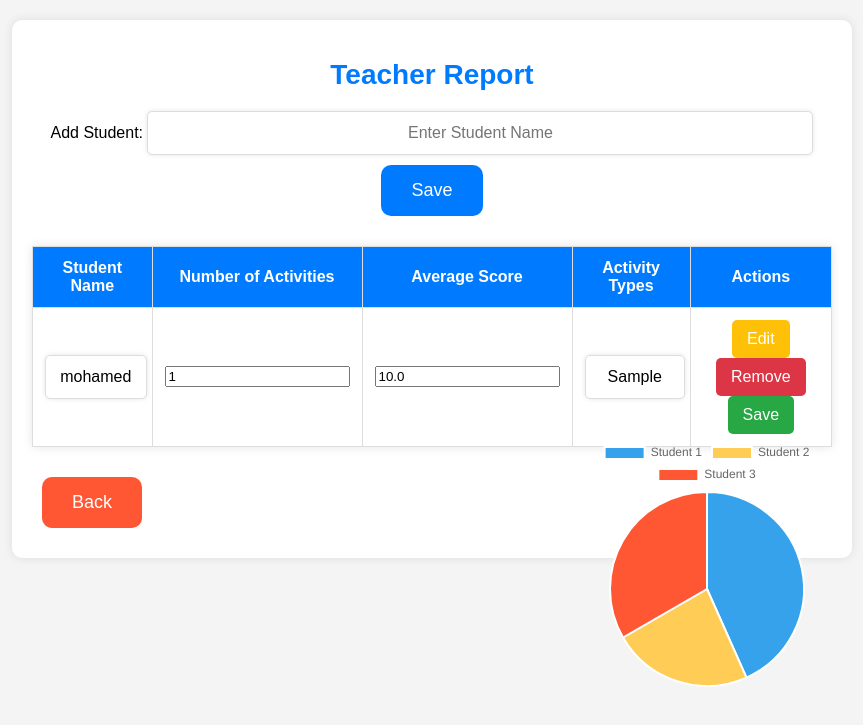
After one commit to mga9797/student-attendance-system, a Flask app: page /teacher-report in a window 1280 px wide. The commit adds this page. Shown: the top 725 px of the page, without its empty margins (208-1071 px from the left). Run offline with Flask 3, Linux system fonts and the light colour scheme; data comes from the database, SQL or seed files in the repository; both versions use the stored data as it was after the commit; tables that the repository leaves empty hold one stand-in row (values such as "Sample post").

Commit message:
Updated application with teacher report page, style updates, and database changes

```diff
--- a/app.py
+++ b/app.py
@@ -1,11 +1,26 @@
 import os
 import cv2
 import sqlite3
-from flask import Flask, render_template, request, url_for
+from flask import Flask, render_template, request
 from datetime import datetime
+from flask_mail import Mail, Message
+from dotenv import load_dotenv
 
-# إنشاء تطبيق Flask وتحديد مجلد الملفات الثابتة
+# تحميل بيانات .env
+load_dotenv()
+
+# إعدادات التطبيق
 app = Flask(__name__, static_folder='static')
+
+# إعدادات البريد الإلكتروني باستخدام Flask-Mail
+app.config['MAIL_SERVER'] = 'smtp.zoho.com'
+app.config['MAIL_PORT'] = 465
+app.config['MAIL_USERNAME'] = os.getenv('MAIL_USERNAME')  # تحميل بيانات البريد من .env
+app.config['MAIL_PASSWORD'] = os.getenv('MAIL_PASSWORD')  # تحميل بيانات البريد من .env
+app.config['MAIL_USE_TLS'] = False
+app.config['MAIL_USE_SSL'] = True
+app.config['MAIL_DEFAULT_SENDER'] = os.getenv('MAIL_USERNAME')  # تعيين الإيميل كـ مرسل افتراضي
+mail = Mail(app)
 
 # مسار المجلد لحفظ الصور
 IMAGE_FOLDER = "static/images"
@@ -27,6 +42,19 @@ def create_database():
             timestamp DATETIME DEFAULT CURRENT_TIMESTAMP
         )
     ''')
+
+    cursor.execute('''
+        CREATE TABLE IF NOT EXISTS student_interactions (
+            interaction_id INTEGER PRIMARY KEY AUTOINCREMENT,
+            student_id INTEGER,
+            activity_type TEXT,
+            interaction_time TIMESTAMP DEFAULT CURRENT_TIMESTAMP,
+            interaction_type TEXT,
+            score INTEGER,
+            FOREIGN KEY (student_id) REFERENCES attendance (id)
+        )
+    ''')
+
     conn.commit()
     conn.close()
 
@@ -70,11 +98,22 @@ def attendance():
             conn.commit()
             conn.close()
 
+            # إرسال إشعار عبر البريد الإلكتروني (اختياري)
+            send_email_notification(student_name, image_path)
+
             return render_template('attendance.html', image_path=image_path, student_name=student_name)
         else:
             return "Error: Could not capture image."
 
     return render_template('attendance_form.html')
+
+# إرسال إشعار بالبريد الإلكتروني
+def send_email_notification(student_name, image_path):
+    msg = Message(f"Attendance Recorded for {student_name}",
+                  sender=os.getenv('MAIL_USERNAME'),  # المرسل
+                  recipients=['mga.4004497@gmail.com'])  # المستلم (ولي الأمر أو المعلم)
+    msg.body = f"Attendance has been recorded for {student_name}. You can view the image at: {image_path}"
+    mail.send(msg)
 
 @app.route('/attendance-list')
 def attendance_list():
@@ -86,10 +125,33 @@ def attendance_list():
 
     return render_template('attendance_list.html', records=records)
 
+# إنشاء تقرير المعلم
+@app.route('/teacher-report')
+def teacher_report():
+    conn = sqlite3.connect(DB_FILE)
+    cursor = conn.cursor()
+
+    # استعلام SQL للحصول على تقرير الأداء للطلاب
+    cursor.execute('''
+        SELECT student_name,
+               COUNT(interaction_id) AS num_activities,
+               AVG(score) AS avg_score,
+               GROUP_CONCAT(DISTINCT activity_type) AS activity_types
+        FROM student_interactions
+        JOIN attendance ON attendance.id = student_interactions.student_id
+        GROUP BY student_name
+    ''')
+
+    # جلب البيانات من الاستعلام
+    report = cursor.fetchall()
+    conn.close()
+
+    # عرض التقرير في صفحة المعلم
+    return render_template('teacher_report.html', report=report)
+
 if __name__ == "__main__":
     import os
 
-if __name__ == "__main__":
     if os.name == "nt":  # Windows
         from waitress import serve
         print("Running with Waitress on Windows...")
--- a/static/css/style.css
+++ b/static/css/style.css
@@ -13,14 +13,16 @@ body {
     padding: 20px;
     border-radius: 10px;
     box-shadow: 0 0 10px rgba(0, 0, 0, 0.1);
-    max-width: 600px;
+    max-width: 800px;   /* زيادة الحجم ليكون مناسبًا */
     margin: auto;
 }
 
 /* تنسيق العنوان */
 h1 {
     color: #333;
-    font-size: 24px;
+    font-size: 30px;    /* تكبير الحجم لتسليط الضوء */
+    font-weight: bold;  /* جعل العنوان غامقًا */
+    margin-bottom: 30px;  /* إضافة مسافة أسفل العنوان */
 }
 
 /* تنسيق النصوص */
@@ -31,19 +33,23 @@ p {
 
 /* تنسيق الأزرار */
 .buttons {
-    margin-top: 20px;
+    display: flex;                  /* استخدام Flexbox لعرض الأزرار أفقيًا */
+    justify-content: center;         /* محاذاة الأزرار في المنتصف */
+    gap: 20px;                       /* المسافة بين الأزرار */
+    margin-top: 30px;
 }
 
 .btn {
     display: inline-block;
-    padding: 12px 20px;
+    padding: 15px 30px;              /* تحسين حجم الأزرار */
     margin: 10px;
     background-color: #007bff;
     color: white;
     text-decoration: none;
-    font-size: 16px;
-    border-radius: 5px;
+    font-size: 18px;
+    border-radius: 10px;
     transition: 0.3s;
+    text-align: center;
 }
 
 .btn:hover {
@@ -104,3 +110,113 @@ button {
 button:hover {
     background-color: #218838;
 }
+
+/* تنسيق الصفحة الرئيسية (index.html) */
+h1 {
+    font-size: 28px;
+    color: #007bff;
+    font-weight: bold;
+    margin-bottom: 20px;
+}
+
+.buttons .btn {
+    width: 200px;
+    margin: 10px;
+    padding: 15px;
+    font-size: 18px;
+    text-align: center;
+    background-color: #007bff;
+    border-radius: 10px;
+    transition: 0.3s;
+}
+
+.buttons .btn:hover {
+    background-color: #0056b3;
+}
+
+/* التنسيق العام للأزرار في الصفحة الرئيسية */
+.buttons {
+    margin-top: 30px;
+}
+
+/* تحسين تصميم الرسم البياني في صفحة التقرير */
+.chart-container {
+    width: 250px;  /* جعل الرسم البياني أصغر */
+    height: 250px;
+    float: right;  /* وضع الرسم البياني على الجهة اليمنى */
+    margin-top: -30px; /* تقليل المسافة العليا */
+}
+
+/* تحسين زر الرجوع في صفحة التقرير */
+.back-button {
+    margin-top: 20px;
+    text-align: left;
+}
+
+.back-button .btn {
+    background-color: #ff5733;
+}
+
+.back-button .btn:hover {
+    background-color: #c0392b;
+}
+
+/* تحسين شكل الجدول في صفحة التقرير */
+table {
+    width: 100%;
+    border-collapse: collapse;
+    margin: 20px auto;
+    background: white;
+    box-shadow: 0 0 10px rgba(0, 0, 0, 0.1);
+}
+
+th, td {
+    padding: 12px;
+    border: 1px solid #ddd;
+    text-align: center;
+}
+
+th {
+    background-color: #007bff;
+    color: white;
+}
+
+/* زر تعديل وحذف الطلاب */
+.btn-edit {
+    background-color: #ffc107;
+    color: white;
+    padding: 10px 15px;
+    border-radius: 5px;
+    cursor: pointer;
+    transition: 0.3s;
+}
+
+.btn-edit:hover {
+    background-color: #e0a800;
+}
+
+.btn-remove {
+    background-color: #dc3545;
+    color: white;
+    padding: 10px 15px;
+    border-radius: 5px;
+    cursor: pointer;
+    transition: 0.3s;
+}
+
+.btn-remove:hover {
+    background-color: #c82333;
+}
+
+.btn-save {
+    background-color: #28a745;
+    color: white;
+    padding: 10px 15px;
+    border-radius: 5px;
+    cursor: pointer;
+    transition: 0.3s;
+}
+
+.btn-save:hover {
+    background-color: #218838;
+}
--- /dev/null
+++ b/templates/teacher_report.html
@@ -0,0 +1,140 @@
+<!DOCTYPE html>
+<html lang="en">
+<head>
+    <meta charset="UTF-8">
+    <meta name="viewport" content="width=device-width, initial-scale=1.0">
+    <title>Teacher Report</title>
+    <link rel="stylesheet" href="{{ url_for('static', filename='css/style.css') }}">
+    <script src="https://cdn.jsdelivr.net/npm/chart.js"></script>
+</head>
+<body>
+    <div class="container">
+        <h1>Teacher Report</h1>
+
+        <!-- قسم الفلاتر وإضافة الطلاب -->
+        <div class="filters">
+            <label for="student">Add Student:</label>
+            <input type="text" id="studentName" placeholder="Enter Student Name">
+            <button onclick="addStudent()" class="btn">Save</button>
+        </div>
+
+        <!-- جدول تقرير الأداء -->
+        <table>
+            <thead>
+                <tr>
+                    <th>Student Name</th>
+                    <th>Number of Activities</th>
+                    <th>Average Score</th>
+                    <th>Activity Types</th>
+                    <th>Actions</th>
+                </tr>
+            </thead>
+            <tbody id="studentTable">
+                <!-- البيانات القادمة من قاعدة البيانات -->
+                {% for row in report %}
+                <tr id="row-{{ loop.index }}">
+                    <td><input type="text" value="{{ row[0] }}" id="studentName-{{ loop.index }}" /></td>  <!-- اسم الطالب -->
+                    <td><input type="number" value="{{ row[1] }}" id="num-activities-{{ loop.index }}" /></td>  <!-- عدد الأنشطة -->
+                    <td><input type="number" value="{{ row[2] }}" id="avg-score-{{ loop.index }}" /></td>  <!-- متوسط الدرجات -->
+                    <td><input type="text" value="{{ row[3] }}" id="activity-types-{{ loop.index }}" /></td>  <!-- أنواع الأنشطة -->
+                    <td>
+                        <button onclick="editStudent({{ loop.index }})" class="btn-edit">Edit</button>
+                        <button onclick="removeStudent({{ loop.index }})" class="btn-remove">Remove</button>
+                        <button onclick="saveChanges({{ loop.index }})" class="btn-save">Save</button> <!-- زر حفظ التعديلات -->
+                    </td>
+                </tr>
+                {% endfor %}
+            </tbody>
+        </table>
+
+        <!-- الرسم البياني -->
+        <div class="chart-container">
+            <canvas id="attendanceChart"></canvas>
+        </div>
+
+        <!-- زر الرجوع -->
+        <div class="back-button">
+            <a href="/" class="btn back-btn">Back</a>
+        </div>
+    </div>
+
+    <script>
+        function addStudent() {
+            let studentName = document.getElementById("studentName").value;
+            if (studentName.trim() === "") {
+                alert("Please enter a student name!");
+                return;
+            }
+
+            let table = document.getElementById("studentTable");
+            let row = table.insertRow();
+            row.innerHTML = `
+                <td><input type="text" value="${studentName}" /></td>
+                <td><input type="number" value="0" /></td>
+                <td><input type="number" value="0" /></td>
+                <td><input type="text" value="-" /></td>
+                <td>
+                    <button onclick="editStudent(this)" class="btn-edit">Edit</button>
+                    <button onclick="removeStudent(this)" class="btn-remove">Remove</button>
+                    <button onclick="saveChanges(this)" class="btn-save">Save</button>
+                </td>
+            `;
+            document.getElementById("studentName").value = ""; // تفريغ الإدخال بعد الإضافة
+        }
+
+        function editStudent(button) {
+            let row = button.parentNode.parentNode;
+            let nameCell = row.cells[0];
+            let newName = prompt("Edit Student Name:", nameCell.innerText);
+            if (newName !== null && newName.trim() !== "") {
+                nameCell.innerText = newName;
+            }
+        }
+
+        function removeStudent(button) {
+            if (confirm("Are you sure you want to remove this student?")) {
+                let row = button.parentNode.parentNode;
+                row.parentNode.removeChild(row);
+            }
+        }
+
+        function saveChanges(index) {
+            let numActivities = document.getElementById("num-activities-" + index).value;
+            let avgScore = document.getElementById("avg-score-" + index).value;
+            let activityTypes = document.getElementById("activity-types-" + index).value;
+
+            // إرسال البيانات المعدلة إلى الخادم لحفظها في قاعدة البيانات
+            fetch('/save_report', {
+                method: 'POST',
+                body: JSON.stringify({
+                    student_name: document.getElementById("studentName-" + index).value,
+                    num_activities: numActivities,
+                    avg_score: avgScore,
+                    activity_types: activityTypes
+                }),
+                headers: { 'Content-Type': 'application/json' }
+            }).then(response => response.json())
+              .then(data => alert('Changes saved!'))
+              .catch(error => console.error('Error:', error));
+        }
+
+        // رسم بياني صغير للحضور
+        var ctx = document.getElementById('attendanceChart').getContext('2d');
+        var attendanceChart = new Chart(ctx, {
+            type: 'pie',
+            data: {
+                labels: ['Student 1', 'Student 2', 'Student 3'], // بيانات وهمية
+                datasets: [{
+                    label: 'Attendance Percentage',
+                    data: [65, 35, 50],  // استبدلها بالبيانات الحقيقية
+                    backgroundColor: ['#36a2eb', '#ffcd56', '#ff5733']
+                }]
+            },
+            options: {
+                responsive: true,
+                maintainAspectRatio: false
+            }
+        });
+    </script>
+</body>
+</html>
```
Also changed, not shown: templates/index.html (+8 -2 lines), attendance.db, static/images/mohamed_20250302040014.jpg (deleted), static/images/mohamed_20250302040319.jpg (deleted), static/images/mohamed_20250302044552.jpg (deleted), 1 other file.
